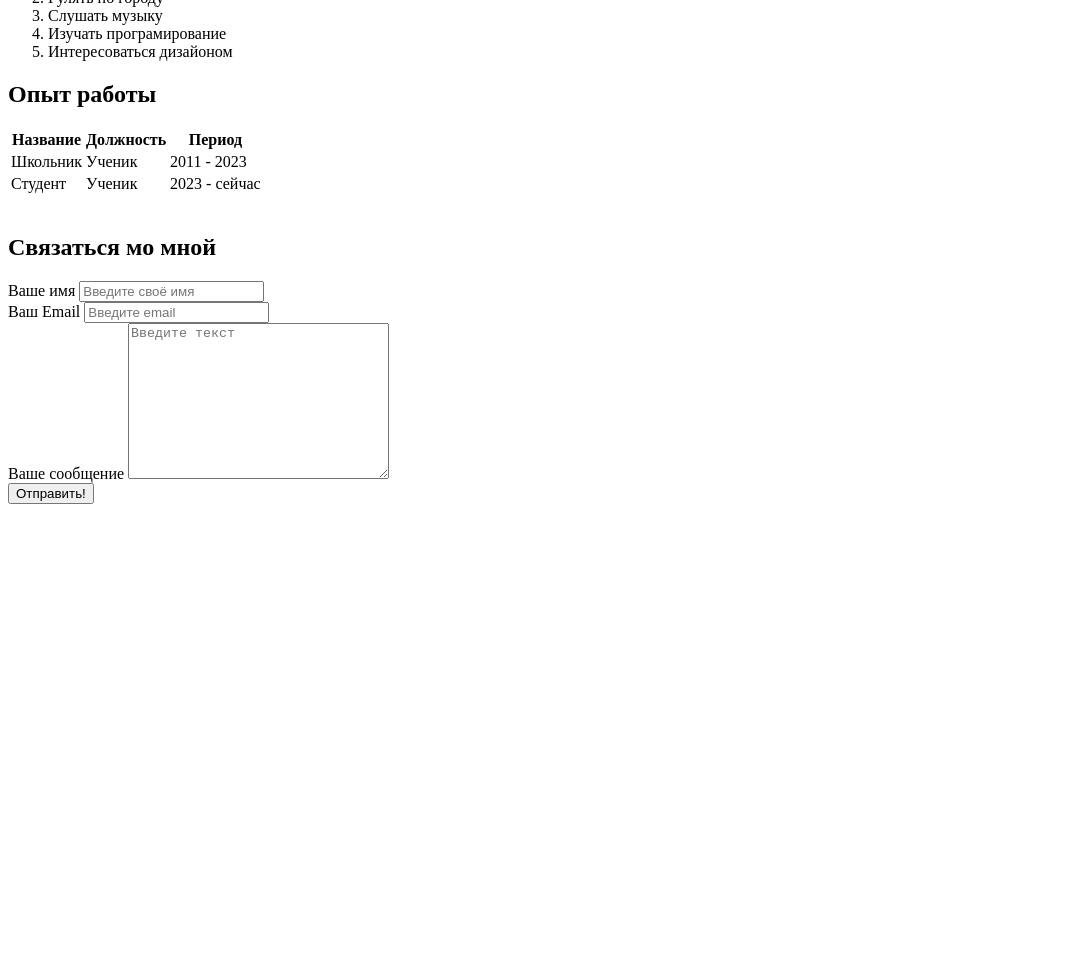
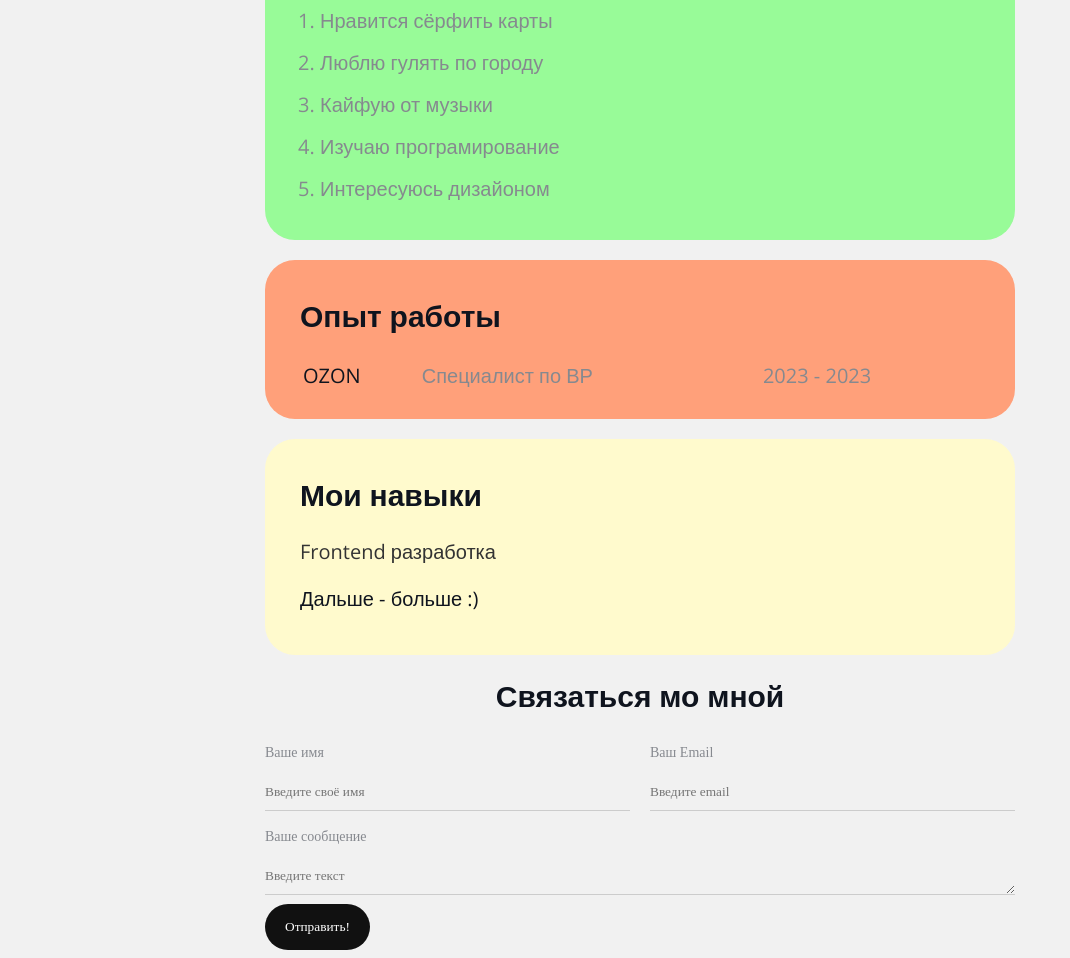
Before and after one commit to snakegourmand/resume, a plain HTML site: page index.html in a window 1280 px wide. Shown: the part 579-1537 px from the top of the page, without its empty margins (0-1070 px from the left). Before the commit the page ends 1091 px from the top, so only its background shows below. Drawn offline with nearby package versions, Linux system fonts and the light colour scheme.

Commit message:
Add styles

```diff
--- a/index.html
+++ b/index.html
@@ -6,86 +6,126 @@
     <meta name="description" content="My Resume">
     <meta name="keywords" content="egor, resume">
     <title>Egor resume</title>
+    <link rel="stylesheet" href="styles.css">
 </head>
     <body>
-    <img src='https://sun9-62.userapi.com/impg/sl7UL3s5WxjSYm1_jN3xBAoztC5iY51aWWpRZQ/2f-Y8VAd3tA.jpg?size=1080x1440&quality=95&sign=561397af36ab0777f91ab99f928233ff&type=album' alt="Здесь должна быть моя аватарка. Если её нет, значит что-то пошло не так..."
-    width="290">
+        <div class="container">
+
+            <div class="info">
+
+                <img src='https://sun9-68.userapi.com/impg/OrLCxw1GeZtSG4UF866idPg-PCq2uwPQdjSjKA/OUNIevx4jo8.jpg?size=640x640&quality=95&sign=ed2f74e5b5fb9a31b3126af1309f6a39&type=album' alt="Здесь должна быть моя аватарка. Если её нет, значит что-то пошло не так... :(" class="avatar">
+
+                <div class="info-text">
 
                     <h1>Батраев Егор</h1>
 
-    <hr size="9" noshade>
+                    <!-- <hr width="460" size="8" noshade> -->
 
-    <br>Я ученик онлайн-школы Resault School.
+                    <p>Я ученик онлайн-школы Resault School.</p>
+
+                    <p>Мне <strong>нравится</strong> изучать програмирование.</p>
+                    <p>Так же <em>люблю</em> изучать города, как в <strong><em>живую</em></strong>, так и на <strong><em>картах</em></strong>.</p>
+                </div>
+
+            </div>
 
             <br>
 
-    <br>Мне <strong>нравится</strong> изучать програмирование. Так же я <em>люблю</em> изучать город, как в <strong><em>живую</em></strong>, так и на <strong><em>картах</em></strong>.
-
+            <div class="card bg-lavender" >
                 <p>
-        <h2><strong>Мои соцсети:</strong></h2>
+                    <h2><strong>Список социальных сетей:</strong></h2>
                 </p>
 
-    <a href="https://vk.com/snakegourmand" target="_blank">VKontakte</a>
+                <a href="https://vk.com/snakegourmand" target="_blank" class="btn">VKontakte</a>
                 |
-    <a href="https://t.me/snakegourmand" target="_blank">TeleGramm</a>
+                <a href="https://t.me/snakegourmand" target="_blank" class="btn">Telegram</a>
+                |
+                <!-- <a href="https://www.instagram.com/" target="_blank">Instagram</a>
+                | -->
 
+                <a href="https://github.com/snakegourmand" target="_blank" class="btn">GitHub</a>
+                <p></p>
+            </div>
+
+
+            <div class="card bg-palegreen">
                 <p>
                     <h2>Мои хобби:</h2>
                 </p>
 
-    <ol>
-        <li>Изучать/серфить карты</li>
-        <li>Гулять по городу</li>
-        <li>Слушать музыку</li>
-        <li>Изучать програмирование</li>
-        <li>Интересоваться дизайоном</li>
+                <ol class="list">
+                    <li>Нравится сёрфить карты</li>
+                    <li>Люблю гулять по городу</li>
+                    <li>Кайфую от музыки</li>
+                    <li>Изучаю програмирование</li>
+                    <li>Интересуюсь дизайоном</li>
                 </ol>
+            </div>
 
+            <div class="card bg-lightsalmon">
                 <h2>Опыт работы</h2>
 
-    <table>
+                <table class="table">
+
                     <tbody>
+
                         <tr>
-                <th>Название</th>
-                <th>Должность</th>
-                <th>Период</th>
+                            <td>OZON</td>
+                            <td>Специалист по ВР</td>
+                            <td>2023 - 2023</td>
                         </tr>
 
-            <tr>
-                <td>Школьник</td>
-                <td>Ученик</td>
-                <td>2011 - 2023</td>
-            </tr>
+                    </tbody>
 
-            <tr>
-                <td>Студент</td>
-                <td>Ученик</td>
-                <td>2023 - сейчас</td>
-            </tr>
-        </tbody>
                 </table>
 
-    <br>
-    <p><h2>Связаться мо мной</h2></p>
+            </div>
 
-    <form>
-        <div>
+            <div class="card bg-lemonchiffon">
+
+                <p>
+                    <h2>Мои навыки</h2>
+                </p>
+
+                <ul class="link-list">
+                    <li><a href="https://lk.result.school/teach/control" target="_blank" class="btn2">Frontend разработка</a></li>
+                    <li>Дальше - больше :)</li>
+                </ul>
+
+            </div>
+
+            <div class="connect">
+
+                <form action="/" class="form">
+
+                    <h2>Связаться мо мной</h2>
+
+                    <div class="form-row">
+
+                        <div class="form-group">
                             <label for="name1">Ваше имя</label>
                             <input type="text" id="name1" placeholder="Введите своё имя">
                         </div>
 
-        <div>
+                        <div class="form-group">
                             <label for="email1">Ваш Email</label>
                             <input type="email" id="email1" placeholder="Введите email">
                         </div>
 
-        <div>
-            <label for="text1">Ваше сообщение</label>
-            <textarea name="text" id="text1" cols="30" rows="10" placeholder="Введите текст"></textarea>
                     </div>
 
-        <input type="submit" value="Отправить!">
+                    <div class="form-group">
+                        <label for="text1">Ваше сообщение</label>
+                        <textarea name="text" id="text1" cols="30" rows="1" placeholder="Введите текст"></textarea>
+                    </div>
+
+                    <input class="btn" type="submit" value="Отправить!">
+
                 </form>
+
+            </div>
+
+        </div>
 
     </body>
 </html>
--- /dev/null
+++ b/styles.css
@@ -0,0 +1,199 @@
+@import url('https://fonts.googleapis.com/css2?family=Roboto&display=swap');
+@import url('https://fonts.googleapis.com/css2?family=Open+Sans&display=swap');
+
+body {
+    font-size: 20px;
+    font-weight: normal;
+    line-height: 1.6em;
+    color: #0f141e;
+    background: #f1f1f1;
+}
+
+.container{
+    max-width: 750px;
+    margin: auto;
+    padding-top: 30px;
+    /* text-align: center; */
+}
+
+.avatar {
+    width: 250px;
+    border-radius: 28px;
+    box-shadow: 4px 4px 14px rgba(0, 0, 0, 0.25);
+}
+
+.info {
+    font-family: Roboto, sans-serif;
+    margin-bottom: 20px;
+    display: flex;
+}
+
+.info-text {
+    margin-left: 40px;
+}
+
+.info-text p {
+    font-style: italic;
+    font-weight: bold;
+    color: #86898f;
+    font-family: Roboto,sans-serif;
+    margin: 0;
+}
+
+.card {
+    border-radius: 30px;
+    padding: 15px 35px;
+    margin-bottom: 20px;
+    font-family: Open Sans, sans-serif;
+}
+
+.bg-lavender {
+    background: lavender;
+}
+
+.bg-lightsalmon {
+    background: lightsalmon;
+}
+
+.bg-palegreen {
+    background: palegreen;
+}
+
+.bg-lemonchiffon {
+    background:lemonchiffon;
+}
+
+@media (max-width: 680px) {
+    .info {
+        display: block;
+        text-align: center;
+    }
+
+    .info .info-text {
+        margin-right: 40px;
+    }
+}
+
+a {
+    color: #333;
+    text-decoration: none;
+    transition: all.4s;
+}
+
+a:hover {
+    color: #111;
+    font-size: 1.7rem;
+}
+
+.btn {
+    background: #111;
+    padding: 15px 20px;
+    color: white;
+    border: none;
+    cursor: pointer;
+    border-radius: 35px;
+    font-family: inherit;
+}
+
+.btn:hover {
+    color: #9370DB;
+    box-shadow: 8px 8px 14px ;
+}
+
+@media (max-width: 500px) {
+    .btn {
+        display: block;
+        text-align: center;
+    }
+}
+
+.list {
+    padding: 0 20px;
+}
+
+.list li {
+    color: #86898f;
+    margin-bottom: 10px;
+}
+
+.link-list {
+    list-style: none;
+    padding: 0;
+}
+
+.link-list li {
+    margin-bottom: 10px;
+    padding-bottom: 5px;
+}
+
+.table {
+    width: 100%;
+}
+
+.table td {
+    padding-bottom: 10px;
+}
+
+/* .table td:nth-child(1) {
+    color: #86898f
+} */
+
+.table td:nth-child(2) {
+    color: #86898f
+}
+
+.table td:nth-child(3) {
+    color: #86898f
+}
+
+.form h2 {
+    text-align: center;
+    font-family: Open Sans, sans-serif;
+}
+
+.form-row {
+    margin-bottom: 10px;
+    display: flex;
+}
+
+.form-row .form-group {
+    margin-right: 20px;
+    width: 50%;
+    /* display: inline-block; */
+    /* width: calc(50% - 20px); */
+}
+
+.form-row .form-group:last-child {
+    margin-right: 0;
+}
+
+@media (max-width: 650px) {
+    .form-row {
+        display: block;
+    }
+
+    .form-row .form-group {
+        width: 100%;
+        margin-right: 0;
+        margin-bottom: 10px;
+    }
+}
+
+.form-group label {
+    display: block;
+    font-size: 14px;
+    color: #86898f;
+}
+
+.form-group input,
+.form-group textarea {
+    width: 100%;
+    box-sizing: border-box;
+    border: none;
+    background: transparent;
+    border-bottom: 1px solid #ccc;
+    color: black;
+    padding: 15px 0 10px;
+    outline: none;
+    font-family: inherit;
+}
```
Also changed, not shown: avatar.jpeg. Lines whose indentation alone changed are shown as unchanged.
